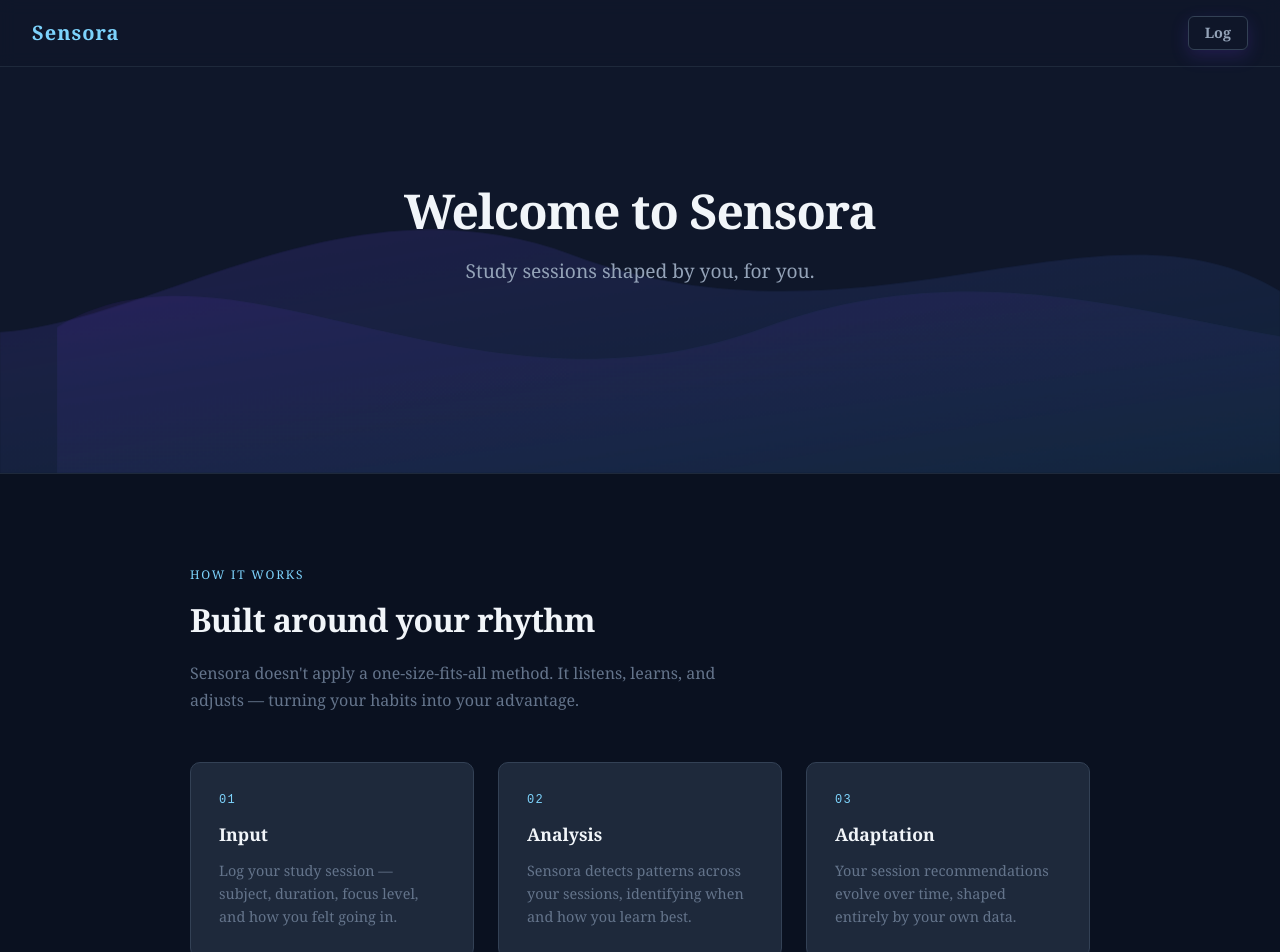
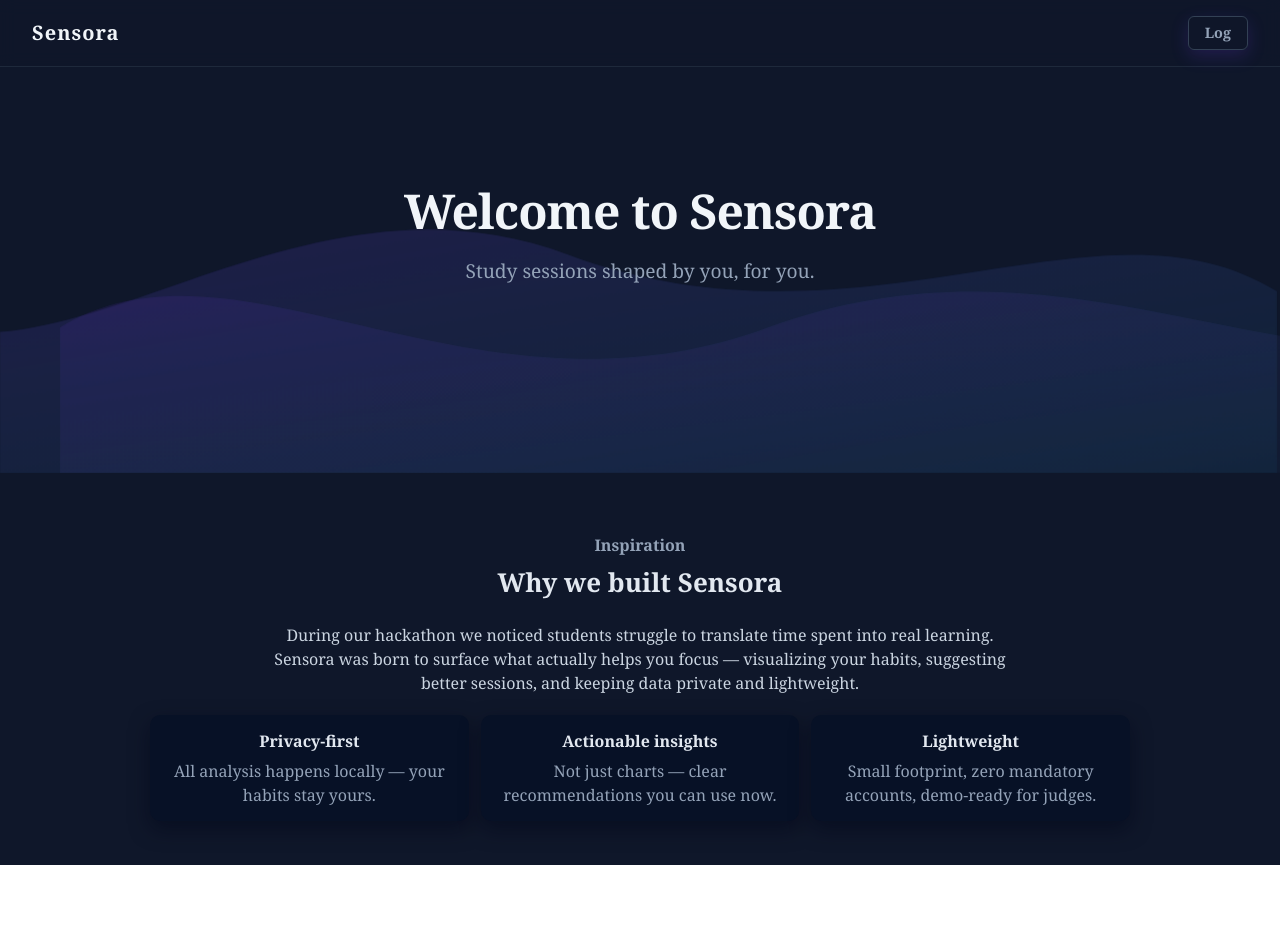
Before and after one commit to AdrianHautea/Sensora, a React (Vite) app in the folder Sensora/: page / in a window 1280 px wide. Shown: the top 952 px of the page. After the commit the page ends 865 px from the top, so only its background shows below. Built offline with nearby package versions, Linux system fonts and the light colour scheme.

Commit message:
added inspiration tab, removed Activity Log, and moved architecture to log page

```diff
--- a/Sensora/src/pages/LandingPage.jsx
+++ b/Sensora/src/pages/LandingPage.jsx
@@ -4,24 +4,6 @@ import '../pages/styles/LandingPage.css'
 
 export default function LandingPage({ onNavigate }) {
   const [activeTab, setActiveTab] = useState(null)
-
-  const architectureItems = [
-    {
-      step: '01',
-      title: 'Input',
-      description: 'Log your study session — subject, duration, focus level, and how you felt going in.',
-    },
-    {
-      step: '02',
-      title: 'Analysis',
-      description: 'Sensora detects patterns across your sessions, identifying when and how you learn best.',
-    },
-    {
-      step: '03',
-      title: 'Adaptation',
-      description: 'Your session recommendations evolve over time, shaped entirely by your own data.',
-    },
-  ]
 
   return (
     <div style={styles.page}>
@@ -72,33 +54,33 @@ export default function LandingPage({ onNavigate }) {
         </div>
       </main>
 
-      <section style={styles.architectureSection} className="anim-architecture">
-        <div style={styles.architectureInner}>
-          <p style={styles.architectureEyebrow}>How it works</p>
-          <h2 style={styles.architectureTitle}>Built around your rhythm</h2>
-          <p style={styles.architectureSub}>
-            Sensora doesn't apply a one-size-fits-all method. It listens, learns, and adjusts — turning your habits into your advantage.
+      {/* Inspiration & Mission */}
+      <section style={{ padding: '44px 20px' }} className="anim-architecture">
+        <div style={{ maxWidth: 980, margin: '0 auto', textAlign: 'center' }}>
+          <p style={{ marginBottom: 6, color: '#94a3b8', fontWeight: 600 }}>Inspiration</p>
+          <h2 style={{ marginTop: 0, fontSize: '1.625rem' }}>Why we built Sensora</h2>
+          <p style={{ color: '#cbd5e1', maxWidth: 760, margin: '12px auto 20px' }}>
+            During our hackathon we noticed students struggle to translate time spent into real learning.
+            Sensora was born to surface what actually helps you focus — visualizing your habits, suggesting better sessions,
+            and keeping data private and lightweight.
           </p>
 
-          <div style={styles.architectureGrid}>
-            {architectureItems.map((item, i) => (
-              <div
-                key={item.step}
-                style={{ ...styles.architectureCard, animationDelay: `${i * 140}ms` }}
-                className="architecture-card anim-card"
-              >
-                <span style={styles.architectureStep}>{item.step}</span>
-                <h3 style={styles.architectureCardTitle}>{item.title}</h3>
-                <p style={styles.architectureCardDesc}>{item.description}</p>
-              </div>
-            ))}
+          <div style={{ display: 'grid', gap: 12, gridTemplateColumns: 'repeat(auto-fit,minmax(220px,1fr))', marginTop: 18 }}>
+            <div style={{ padding: 14, borderRadius: 10, background: '#071126', boxShadow: '0 8px 20px rgba(2,6,23,0.5)' }}>
+              <strong>Privacy-first</strong>
+              <div style={{ color: '#94a3b8', marginTop: 6 }}>All analysis happens locally — your habits stay yours.</div>
+            </div>
+            <div style={{ padding: 14, borderRadius: 10, background: '#071126', boxShadow: '0 8px 20px rgba(2,6,23,0.5)' }}>
+              <strong>Actionable insights</strong>
+              <div style={{ color: '#94a3b8', marginTop: 6 }}>Not just charts — clear recommendations you can use now.</div>
+            </div>
+            <div style={{ padding: 14, borderRadius: 10, background: '#071126', boxShadow: '0 8px 20px rgba(2,6,23,0.5)' }}>
+              <strong>Lightweight</strong>
+              <div style={{ color: '#94a3b8', marginTop: 6 }}>Small footprint, zero mandatory accounts, demo-ready for judges.</div>
+            </div>
           </div>
         </div>
       </section>
-
-      <footer style={styles.footer}>
-        <p style={styles.footerText}>© {new Date().getFullYear()} Sensora. All rights reserved.</p>
-      </footer>
     </div>
   )
 }
--- a/Sensora/src/pages/LogPage.jsx
+++ b/Sensora/src/pages/LogPage.jsx
@@ -1,4 +1,4 @@
-import { useState } from 'react'
+import React, { useState } from 'react'
 import { styles } from './styles/styles'
 import LineChart from '../components/LineChart'
 import '../pages/styles/LandingPage.css'
@@ -6,14 +6,7 @@ import '../pages/styles/LandingPage.css'
 const levelColor = { INFO: '#4ade80', WARN: '#facc15', ERROR: '#f87171' }
 
 export default function LogPage({ onNavigate }) {
-  const [logs] = useState([
-    { id: 1, time: '2026-03-07 09:00', level: 'INFO',  message: 'Application started successfully.' },
-    { id: 2, time: '2026-03-07 09:02', level: 'INFO',  message: 'User session initialized.' },
-    { id: 3, time: '2026-03-07 09:05', level: 'WARN',  message: 'Config value missing, using default.' },
-    { id: 4, time: '2026-03-07 09:10', level: 'ERROR', message: 'Failed to connect to external service.' },
-    { id: 5, time: '2026-03-07 09:15', level: 'INFO',  message: 'Retry succeeded. Connection restored.' },
-  ])
-
+  // focus data (replace with real source as needed)
   const [focusData] = useState([
     { time: '2026-03-07T08:30:00', score: 62 },
     { time: '2026-03-07T09:00:00', score: 70 },
@@ -25,6 +18,24 @@ export default function LogPage({ onNavigate }) {
   ])
 
   const [activeTab, setActiveTab] = useState(null)
+
+  const architectureItems = [
+    {
+      step: '01',
+      title: 'Input',
+      description: 'Log sessions quickly — subject, duration and initial focus.',
+    },
+    {
+      step: '02',
+      title: 'Analysis',
+      description: 'Detects patterns across sessions to surface your best conditions.',
+    },
+    {
+      step: '03',
+      title: 'Adaptation',
+      description: 'Recommendations evolve with your data: more of what works.',
+    },
+  ]
 
   return (
     <div style={styles.page}>
@@ -52,40 +63,30 @@ export default function LogPage({ onNavigate }) {
         </div>
       </main>
 
-      {/* Activity Log */}
-      <main style={{ ...styles.hero, alignItems: 'flex-start', padding: '3rem 2rem' }} className="anim-architecture">
-        <h1 style={{ ...styles.heroTitle, fontSize: '2rem', marginBottom: '1.5rem' }}>Activity Log</h1>
+      {/* Architecture / How it works (moved from LandingPage) */}
+      <section style={styles.architectureSection} className="anim-architecture">
+        <div style={styles.architectureInner}>
+          <p style={styles.architectureEyebrow}>How it works</p>
+          <h2 style={styles.architectureTitle}>Built around your rhythm</h2>
+          <p style={styles.architectureSub}>
+            Sensora doesn't apply a one-size-fits-all method. It listens, learns, and adjusts — turning your habits into your advantage.
+          </p>
 
-        <div style={{ width: '100%', maxWidth: 920 }}>
-          <div style={styles.table}>
-            <div style={styles.tableHeader}>
-              <span style={{ flex: 2 }}>Timestamp</span>
-              <span style={{ flex: 1 }}>Level</span>
-              <span style={{ flex: 5 }}>Message</span>
-            </div>
-            {logs.map((log, i) => (
+          <div style={styles.architectureGrid}>
+            {architectureItems.map((item, i) => (
               <div
-                key={log.id}
-                style={{ ...styles.tableRow, animationDelay: `${i * 80}ms` }}
-                className="anim-card"
+                key={item.step}
+                style={{ ...styles.architectureCard, animationDelay: `${i * 140}ms` }}
+                className="architecture-card anim-card"
               >
-                <span style={{ flex: 2, color: '#94a3b8', fontSize: '0.85rem' }}>{log.time}</span>
-                <span style={{ flex: 1 }}>
-                  <span style={{
-                    ...styles.badge,
-                    background: levelColor[log.level] + '22',
-                    color: levelColor[log.level],
-                    border: `1px solid ${levelColor[log.level]}44`
-                  }}>
-                    {log.level}
-                  </span>
-                </span>
-                <span style={{ flex: 5, color: '#e2e8f0' }}>{log.message}</span>
+                <span style={styles.architectureStep}>{item.step}</span>
+                <h3 style={styles.architectureCardTitle}>{item.title}</h3>
+                <p style={styles.architectureCardDesc}>{item.description}</p>
               </div>
             ))}
           </div>
         </div>
-      </main>
+      </section>
     </div>
   )
 }
--- a/Sensora/src/pages/styles/styles.js
+++ b/Sensora/src/pages/styles/styles.js
@@ -23,7 +23,7 @@ export const styles = {
     fontSize: '1.25rem',
     fontWeight: 'bold',
     letterSpacing: '0.05em',
-    color: '#7dd3fc',
+    color: '#f1f5f9',
   },
   navBtn: {
     background: 'transparent',
@@ -88,7 +88,7 @@ export const styles = {
     fontSize: '0.75rem',
     letterSpacing: '0.15em',
     textTransform: 'uppercase',
-    color: '#7dd3fc',
+    color: '#94a3b8',
     marginBottom: '0.75rem',
   },
   architectureTitle: {
```
